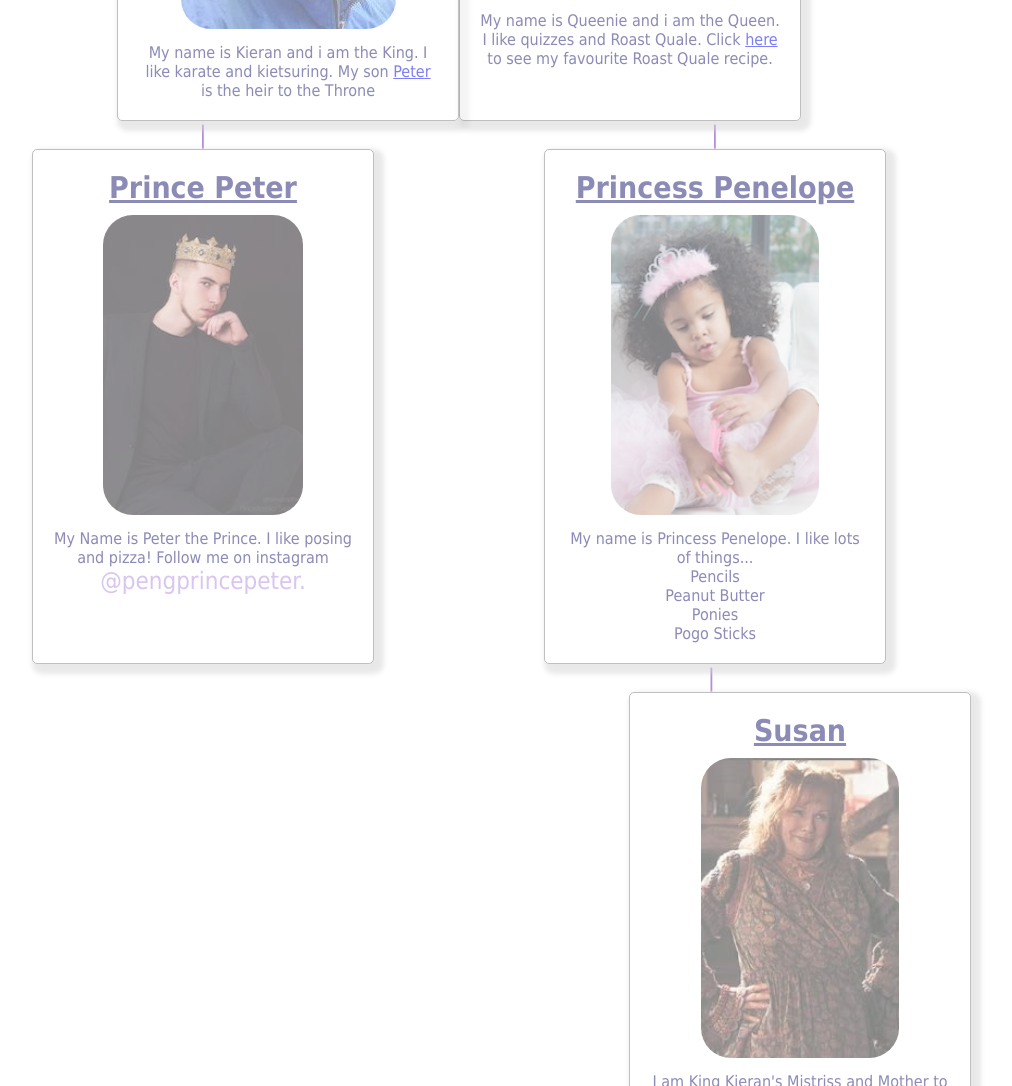
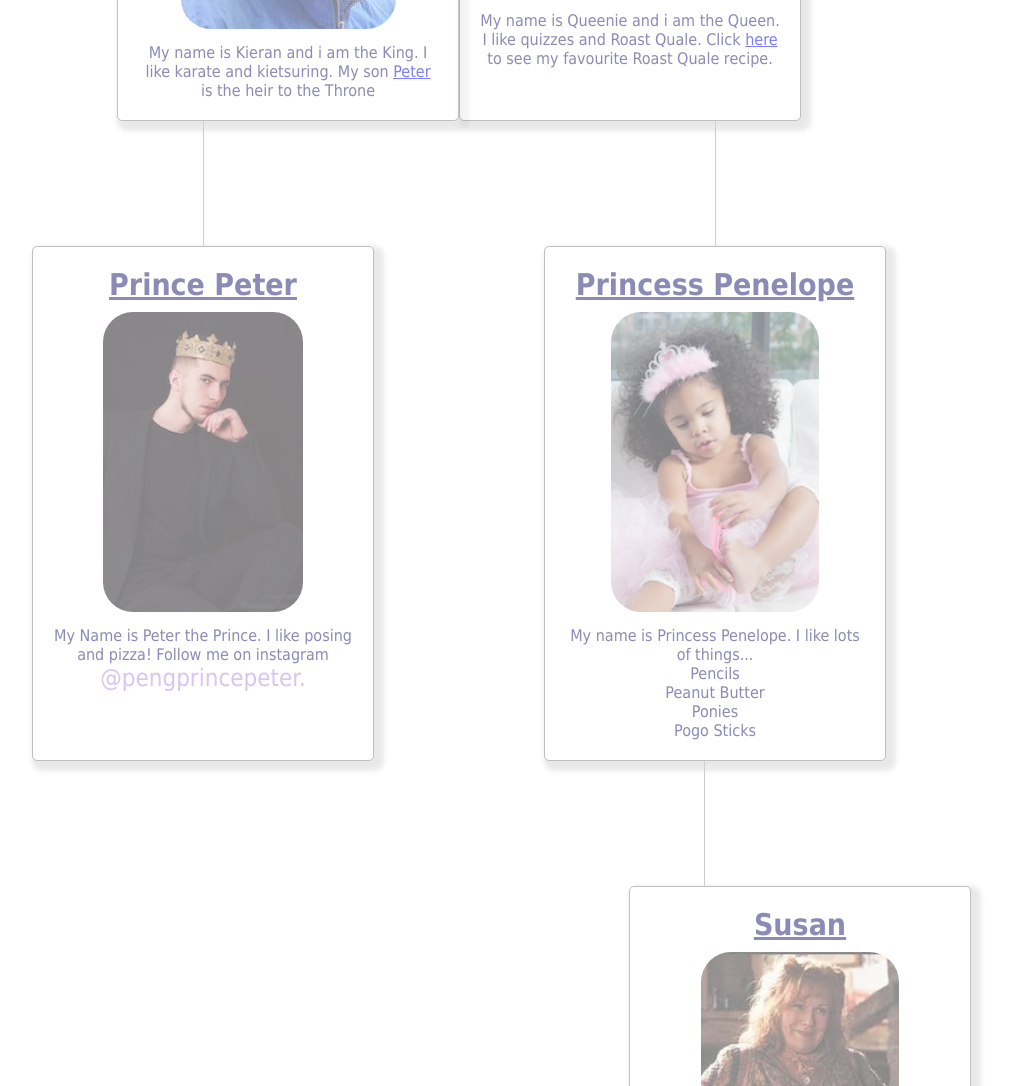
Before and after one commit to jamesashbee/nology-coursework, a plain HTML site: page 02-Web-Fundamentals/css-flexbox-challenge/challenge-2/index.html in a window 1280 px wide. Shown: the part 529-1615 px from the top of the page, without its empty margins (181-1193 px from the left). Drawn offline with Linux system fonts and the light colour scheme.

Commit message:
Updated with Vertical Line fix

```diff
--- a/02-Web-Fundamentals/css-flexbox-challenge/challenge-2/index.html
+++ b/02-Web-Fundamentals/css-flexbox-challenge/challenge-2/index.html
@@ -47,8 +47,8 @@
   </div>
 
 <div id="space-1">
-  <span>|</span>
-  <span>|</span>
+  <span class="vertical-line"></span>
+  <span class="vertical-line"></span>
 </div>
 
 
@@ -77,7 +77,7 @@
   </div>
 
   <div id="space-2">
-    <span>|</span>
+    <span class="vertical-line"></span>
 
   </div>
 
--- a/02-Web-Fundamentals/css-flexbox-challenge/challenge-2/style.css
+++ b/02-Web-Fundamentals/css-flexbox-challenge/challenge-2/style.css
@@ -127,3 +127,11 @@ span{
   font-size: 1.5em; /* makes font 1.5 x size of paragraph font*/
   color: #b48ce0;
 }
+
+
+.vertical-line{
+  display: inline-block;
+  border-left: 1px solid #ccc;
+  margin: 0 10px;
+  height: 125px;
+}
```
